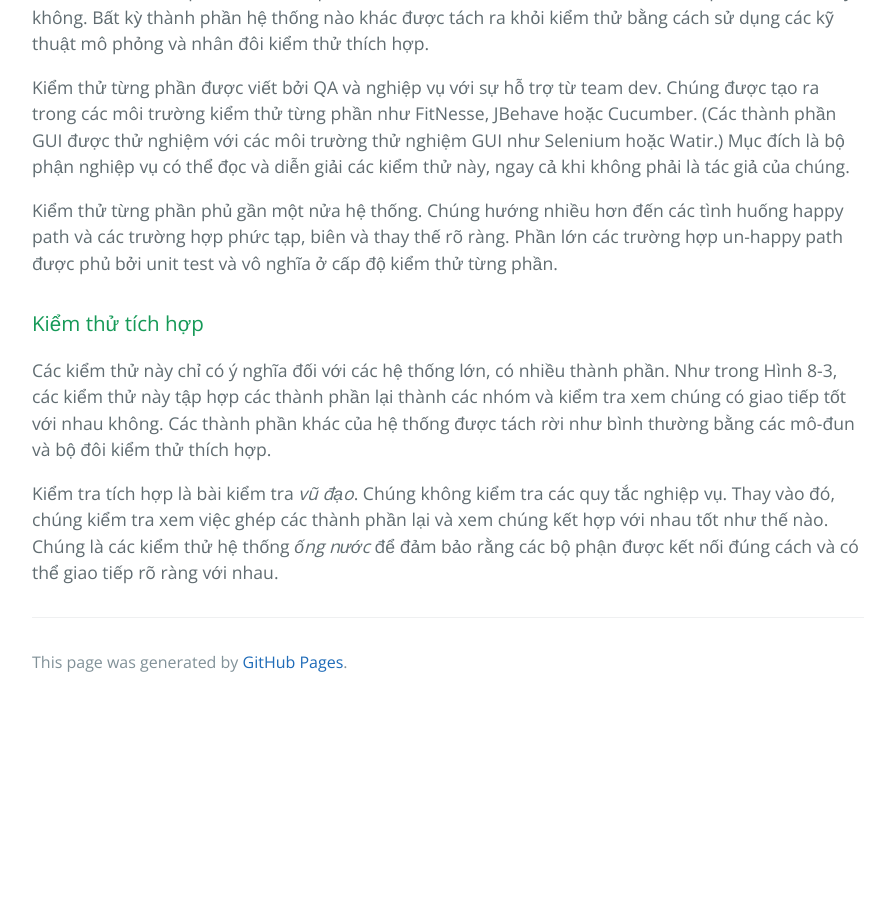
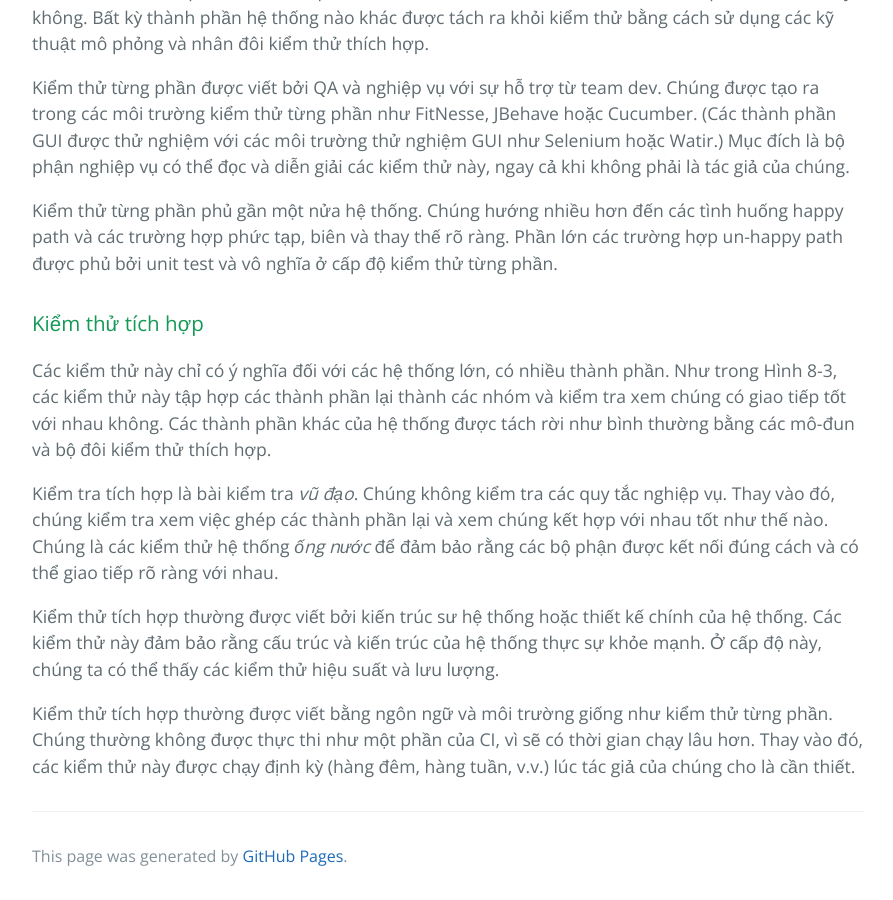
Before and after one commit to HaiBV/haibv.github.io, a Jekyll site: the page built from clean-coder/chapter-8-testing-strategies.md, in a window 1280 px wide and 900 px high, scrolled down 2298 px. Shown: the whole window, without its empty margins (192-1085 px from the left). Built offline with Jekyll 4.4.1, drawn with Linux system fonts in a browser that asks for light colours; our own code applies the rules of GitHub Pages for plain Markdown files; before the commit the page ends 3004 px from its top, so only the background shows below that.

Commit message:
Book - The Clean Coder - Chapter 8 - Testing Strategies

```diff
--- a/clean-coder/chapter-8-testing-strategies.md
+++ b/clean-coder/chapter-8-testing-strategies.md
@@ -51,3 +51,7 @@ Kiểm thử từng phần phủ gần một nửa hệ thống. Chúng hướng
 Các kiểm thử này chỉ có ý nghĩa đối với các hệ thống lớn, có nhiều thành phần. Như trong Hình 8-3, các kiểm thử này tập hợp các thành phần lại thành các nhóm và kiểm tra xem chúng có giao tiếp tốt với nhau không. Các thành phần khác của hệ thống được tách rời như bình thường bằng các mô-đun và bộ đôi kiểm thử thích hợp.
 
 Kiểm tra tích hợp là bài kiểm tra _vũ đạo_. Chúng không kiểm tra các quy tắc nghiệp vụ. Thay vào đó, chúng kiểm tra xem việc ghép các thành phần lại và xem chúng kết hợp với nhau tốt như thế nào. Chúng là các kiểm thử hệ thống _ống nước_ để đảm bảo rằng các bộ phận được kết nối đúng cách và có thể giao tiếp rõ ràng với nhau.
+
+Kiểm thử tích hợp thường được viết bởi kiến trúc sư hệ thống hoặc thiết kế chính của hệ thống. Các kiểm thử này đảm bảo rằng cấu trúc và kiến trúc của hệ thống thực sự khỏe mạnh. Ở cấp độ này, chúng ta có thể thấy các kiểm thử hiệu suất và lưu lượng.
+
+Kiểm thử tích hợp thường được viết bằng ngôn ngữ và môi trường giống như kiểm thử từng phần. Chúng thường không được thực thi như một phần của CI, vì sẽ có thời gian chạy lâu hơn. Thay vào đó, các kiểm thử này được chạy định kỳ (hàng đêm, hàng tuần, v.v.) lúc tác giả của chúng cho là cần thiết.
```
